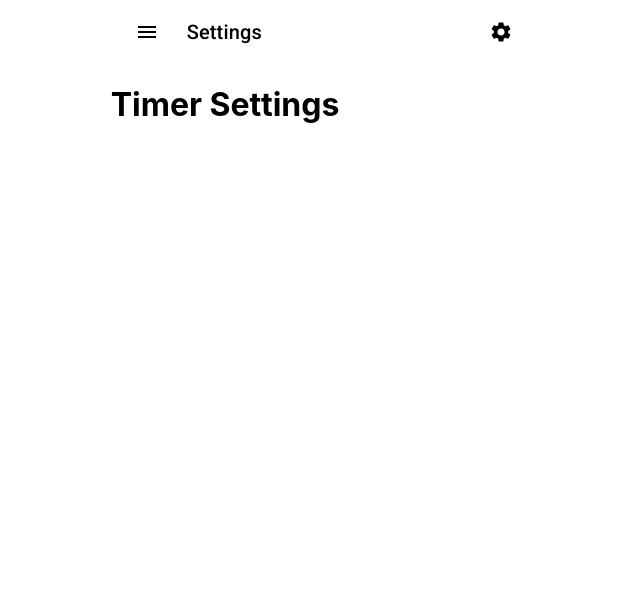
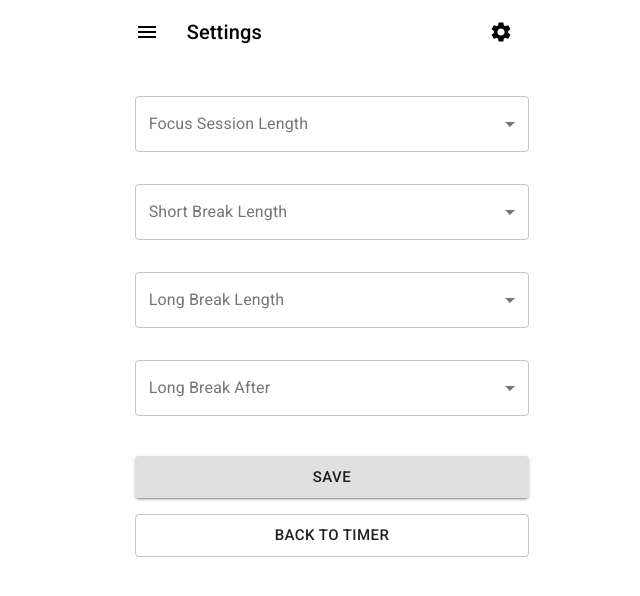
Before and after one commit to ctln12/react-timed-task-tracker, a React (Create React App) app: page /settings in a window 1280 px wide. Shown: the top 596 px of the page, without its empty margins (316-956 px from the left). Built offline with nearby package versions, Linux system fonts and the light colour scheme.

Commit message:
Create Settings component composed of SelectTime components, add button to redirect to Timer

```diff
--- a/src/App.js
+++ b/src/App.js
@@ -1,6 +1,7 @@
 import React from 'react';
 import { Route, Switch } from 'react-router-dom';
 import Layout from './components/layout/Layout';
+import Settings from './components/Settings';
 import TodoList from './components/TodoList';
 
 function App() {
@@ -8,7 +9,7 @@ function App() {
     <Layout>
       <Switch >
         <Route exact path="/" render={() => <h1>Timer</h1>} />
-        <Route exact path="/settings" render={() => <h1>Timer Settings</h1>} />
+        <Route exact path="/settings" render={() => <Settings />} />
         <Route exact path="/tasks" render={() => <TodoList />} />
       </Switch>
     </Layout>
--- /dev/null
+++ b/src/components/SelectTime.js
@@ -0,0 +1,43 @@
+import React, { useState } from 'react';
+import { FormControl, InputLabel, MenuItem, Select } from '@material-ui/core';
+import { makeStyles } from '@material-ui/core/styles';
+
+const useStyles = makeStyles((theme) => ({
+  formControl: {
+    margin: theme.spacing(2, 1),
+    minWidth: 120,
+  },
+}));
+
+function SelectTime({ minutes, session }) {
+  const classes = useStyles();
+  const [time, setTime] = useState('');
+  const handleChange = (event) => {
+    setTime(event.target.value);
+  };
+  return (
+    <FormControl variant="outlined" className={classes.formControl} fullWidth>
+      <InputLabel id="number-label">{session.label}</InputLabel>
+      <Select
+        labelId={`${session.id}-label`}
+        id={session.id}
+        value={time}
+        onChange={handleChange}
+        label={session.label}
+        inputProps={{ 'aria-label': session.ariaLabel }}
+        style={{width: '100%'}}
+      >
+        <MenuItem value="">
+          {session.label}
+        </MenuItem>
+        {minutes.map((option) => (
+          <MenuItem key={option.value} value={option.value}>
+            {option.label}
+          </MenuItem>
+        ))}
+      </Select>
+    </FormControl>
+  )
+}
+
+export default SelectTime;
--- /dev/null
+++ b/src/components/Settings.js
@@ -0,0 +1,69 @@
+import React from 'react';
+import { Button } from '@material-ui/core';
+import { makeStyles } from '@material-ui/core/styles';
+import SelectTime from './SelectTime';
+import { Link } from 'react-router-dom';
+
+const numbers = Array.from({length: 120}, (_, i) => i + 1);
+const minutes = numbers.map(number => ({
+  value: `${number}`,
+  label: `${number} minutes`
+}));
+const sessions = [
+  {
+    id: 'focus-session-length',
+    label: 'Focus Session Length',
+    ariaLabel: 'Select focus session length'
+  },
+  {
+    id: 'short-break-length',
+    label: 'Short Break Length',
+    ariaLabel: 'Select short break length'
+  },
+  {
+    id: 'long-break-length',
+    label: 'Long Break Length',
+    ariaLabel: 'Select long break length'
+  },
+  {
+    id: 'long-break-after',
+    label: 'Long Break After',
+    ariaLabel: 'Select long break after'
+  },
+]
+
+const useStyles = makeStyles((theme) => ({
+  root: {
+    width: 'fit-content',
+    margin: theme.spacing(2),
+  },
+  buttons: {
+    margin: theme.spacing(2, 0),
+  },
+  button: {
+    margin: theme.spacing(1, 1),
+    width: '100%',
+  },
+  link: {
+    textDecoration: 'none',
+  },
+}));
+
+function Settings() {
+  const classes = useStyles();
+  return (
+    <form className={classes.root}>
+      {sessions.map(session =>
+        <SelectTime minutes={minutes} session={session} />
+      )}
+      <div className={classes.buttons}>
+        <Button variant="contained" size="large" className={classes.button}>Save</Button>
+        <Link to="/" className={classes.link}>
+          <Button variant="outlined" size="large" className={classes.button}>Back to timer</Button>
+        </Link>
+      </div>
+    </form>
+  )
+}
+
+export default Settings;
```
